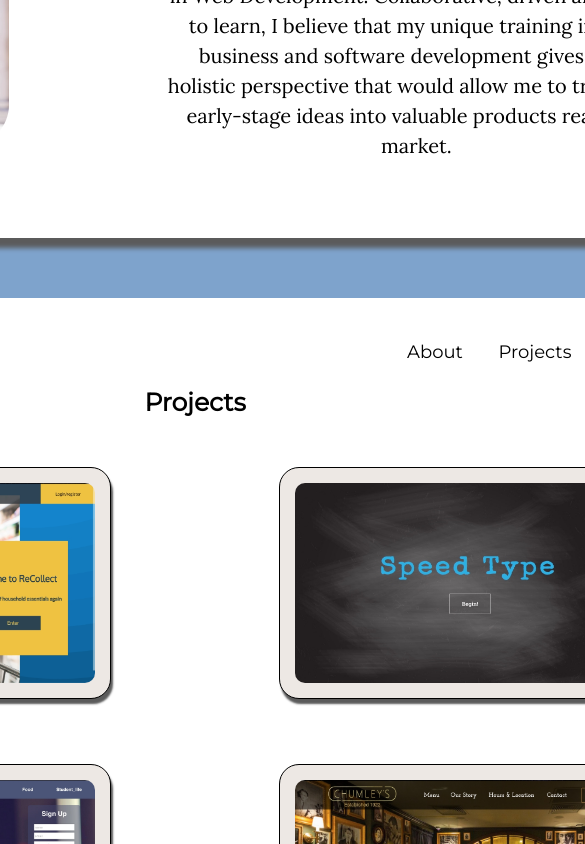
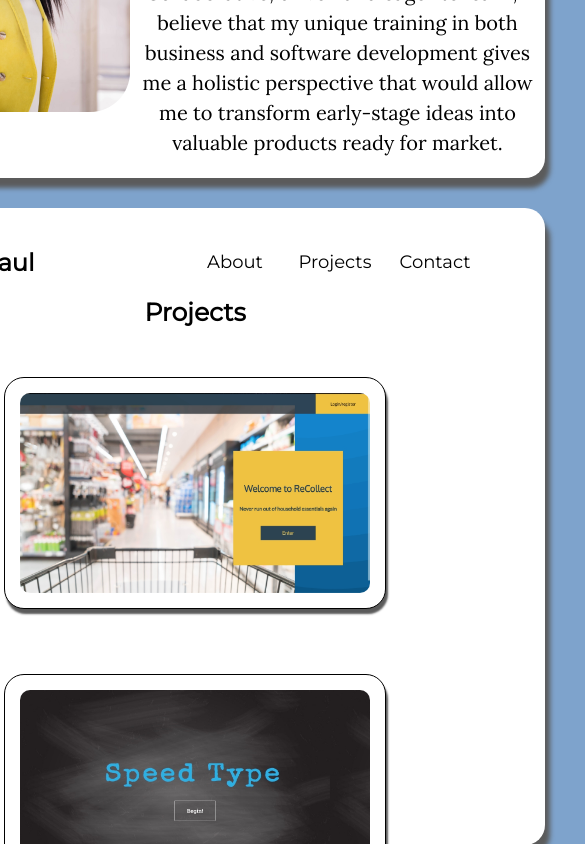
Before and after one commit to imanipaul/portfolio, a React (Create React App) app: page / in a window 390 px wide. Shown: the part 1156-2000 px from the top of the page, 585 px wide, since content can reach past the window. Built offline with nearby package versions, Linux system fonts and the light colour scheme.

Commit message:
Begin styling for tablet

```diff
--- a/src/App.css
+++ b/src/App.css
@@ -288,7 +288,7 @@ section{
   border: 1px solid black;
   border-radius: 20px;
   /* margin: 15px; */
-  background-color: #EDE8E4;
+  background-color: white;
   position: relative;
   box-shadow: 2px 5px 2px rgb(91, 91, 91);
   transition: .5s ease;
@@ -330,7 +330,7 @@ section{
   display: flex;
   align-items: center;
   height: 100%;
-  background-color: rgba(237, 232, 228, 0.865);
+  background-color: rgba(255, 255, 255, 0.804);
   border-radius: 20px;
 
 }
@@ -419,40 +419,34 @@ margin: 25px;
 
 /* Media Queries */
 
-/*
-@media screen and (min-width: 1300px) and (max-width: 1360px){
+/* Tablet Media Queries */
+
+@media only screen and (max-width: 768px){
+  html{
+    display: flex;
+    flex-direction: column;
+    align-items: center;
+  }
+
+  .landing-page-container, .about-container, .projects-container, .contact-container{
+    width: 700px;
+    margin: 0;
+    margin-top: 30px;
+  }
+
+  .slidingVertical{
+    font-size: 30px;
+  }
+
   .slidingVertical span{
-    right: 420px;
+    right: -110px;
+    margin-top: 110px
+  }
+
+  .about-logo{
+    width: 60px;
   }
 }
-@media screen and (min-width: 1361px) and (max-width: 1399px){
-  .slidingVertical span{
-    right: 450px;
-  }
-}
-
-@media screen and (min-width: 1400px) and (max-width: 1439px){
-  .slidingVertical span{
-    right: 460px;
-  }
-}
-@media screen and (min-width: 1440px) and (max-width: 1499px){
-  .slidingVertical span{
-    right: 485px;
-  }
-}
-
-@media screen and (min-width: 1500px) and (max-width: 1599px){
-  .slidingVertical span{
-    right: 520px;
-  }
-}
-@media screen and (min-width: 1600px) and (max-width: 1650px){
-  .slidingVertical span{
-    right: 570px;
-  }
-}
- */
 
 
 /* Phone Media Query */
```
